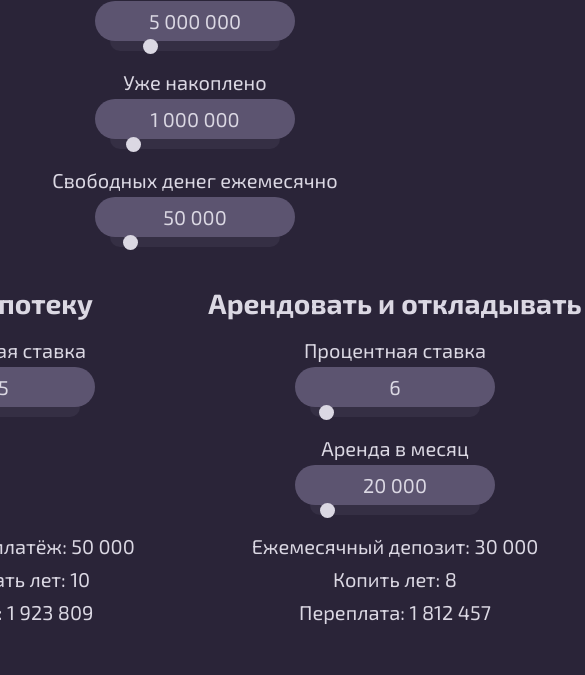
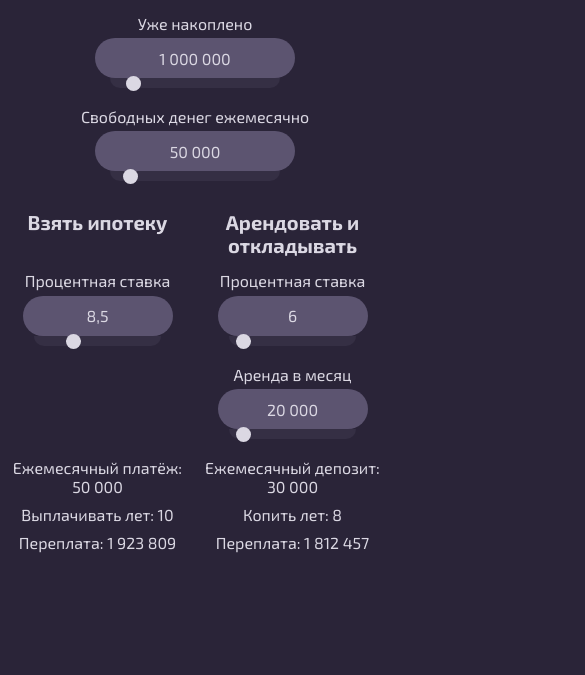
Before and after one commit to GVal98/mortgage-calculator, a website built with webpack: page src/index.html in a window 390 px wide. Shown: the part 169-844 px from the top of the page, 585 px wide, since content can reach past the window. Built offline with nearby package versions, Linux system fonts and the light colour scheme.

Commit message:
feat: adaptive

```diff
--- a/src/index.html
+++ b/src/index.html
@@ -89,6 +89,13 @@
         <div class="calculator__columns">
           <div class="calculator__mortrage">
             <h2 class="heading-2">Взять ипотеку</h2>
+          </div>
+          <div class="calculator__rent">
+            <h2 class="heading-2">Арендовать и откладывать</h2>
+          </div>
+        </div>
+        <div class="calculator__columns">
+          <div class="calculator__mortrage">
             <div class="calculator__input-group">
               <label for="mortrage-interest" class="calculator__input-name">
                 Процентная ставка
@@ -96,7 +103,7 @@
               <input
                 id="mortrage-interest"
                 value="8,5"
-                class="calculator__input"
+                class="calculator__input calculator__input--adaptive"
                 type="text"
                 inputmode="decimal"
                 autocomplete="off"
@@ -104,7 +111,7 @@
               <input
                 id="mortrage-interest-slider"
                 value="8.5"
-                class="calculator__slider"
+                class="calculator__slider calculator__slider--adaptive"
                 type="range"
                 min="0"
                 max="30"
@@ -113,7 +120,6 @@
             </div>
           </div>
           <div class="calculator__rent">
-            <h2 class="heading-2">Арендовать и откладывать</h2>
             <div class="calculator__input-group">
               <label for="deposit-interest" class="calculator__input-name">
                 Процентная ставка
@@ -121,7 +127,7 @@
               <input
                 id="deposit-interest"
                 value="6"
-                class="calculator__input"
+                class="calculator__input calculator__input--adaptive"
                 type="text"
                 inputmode="decimal"
                 autocomplete="off"
@@ -129,7 +135,7 @@
               <input
                 id="deposit-interest-slider"
                 value="6"
-                class="calculator__slider"
+                class="calculator__slider calculator__slider--adaptive"
                 type="range"
                 min="0"
                 max="100"
@@ -143,7 +149,7 @@
               <input
                 id="rent-value"
                 value="20 000"
-                class="calculator__input"
+                class="calculator__input calculator__input--adaptive"
                 type="text"
                 inputmode="decimal"
                 autocomplete="off"
@@ -151,7 +157,7 @@
               <input
                 id="rent-value-slider"
                 value="20000"
-                class="calculator__slider"
+                class="calculator__slider calculator__slider--adaptive"
                 type="range"
                 min="0"
                 max="300000"
@@ -165,20 +171,32 @@
             <p class="calculator__result">
               Ежемесячный платёж: <span id="monthly-payment"></span>
             </p>
+          </div>
+          <div class="calculator__rent">
+            <p class="calculator__result">
+              Ежемесячный депозит: <span id="monthly-savings"></span>
+            </p>
+          </div>
+        </div>
+        <div class="calculator__columns">
+          <div class="calculator__mortrage">
             <p class="calculator__result">
               Выплачивать лет: <span id="mortrage-years"></span>
             </p>
+          </div>
+          <div class="calculator__rent">
+            <p class="calculator__result">
+              Копить лет: <span id="rent-years"></span>
+            </p>
+          </div>
+        </div>
+        <div class="calculator__columns">
+          <div class="calculator__mortrage">
             <p class="calculator__result">
               Переплата: <span id="overpayment-mortrage"></span>
             </p>
           </div>
           <div class="calculator__rent">
-            <p class="calculator__result">
-              Ежемесячный депозит: <span id="monthly-savings"></span>
-            </p>
-            <p class="calculator__result">
-              Копить лет: <span id="rent-years"></span>
-            </p>
             <p class="calculator__result">
               Переплата: <span id="overpayment-rent"></span>
             </p>
--- a/src/sass/abstracts/_mixins.scss
+++ b/src/sass/abstracts/_mixins.scss
@@ -16,3 +16,15 @@
   border: none;
   border-radius: 50%;
 }
+
+@mixin media-md {
+  @media (max-width: 56.25em) {
+    @content;
+  }
+}
+
+@mixin media-sm {
+  @media (max-width: 46.875em) {
+    @content;
+  }
+}
--- a/src/sass/base/_base.scss
+++ b/src/sass/base/_base.scss
@@ -16,6 +16,15 @@ body {
   flex-direction: column;
   align-items: center;
   background-color: $color-4;
+
+  @include media-sm {
+    margin-right: 0.5rem;
+    margin-left: 0.5rem;
+  }
+}
+
+main {
+  width: 100%;
 }
 
 ::selection {
--- a/src/sass/base/_typography.scss
+++ b/src/sass/base/_typography.scss
@@ -1,17 +1,33 @@
 body {
   font-family: 'Exo 2', sans-serif;
-  font-size: 2rem;
+  font-size: 2em;
   color: $color-1;
+
+  @include media-sm {
+    font-size: 1.6rem;
+  }
 }
 
 .heading-1 {
   margin-top: 2rem;
   margin-bottom: 3rem;
   font-size: 4rem;
+  text-align: center;
+
+  @include media-sm {
+    font-size: 3.5rem;
+  }
 }
 
 .heading-2 {
   margin-top: 2rem;
   margin-bottom: 2rem;
   font-size: 2.8rem;
+  text-align: center;
+
+  @include media-sm {
+    margin-top: 1rem;
+    margin-bottom: 1.5rem;
+    font-size: 2rem;
+  }
 }
--- a/src/sass/layout/_calculator.scss
+++ b/src/sass/layout/_calculator.scss
@@ -3,18 +3,29 @@
   justify-content: center;
 }
 
-.calculator__mortrage {
-  display: flex;
-  flex-direction: column;
-  align-items: center;
-  width: 40rem;
-}
-
+.calculator__mortrage,
 .calculator__rent {
   display: flex;
   flex-direction: column;
   align-items: center;
   width: 40rem;
+
+  @include media-md {
+    width: 34rem;
+  }
+
+  @include media-sm {
+    width: 100%;
+    max-width: 34rem;
+  }
+}
+
+.calculator__mortrage {
+  margin-right: 0.5rem;
+}
+
+.calculator__rent {
+  margin-left: 0.5rem;
 }
 
 .calculator__input-group {
@@ -22,6 +33,7 @@
   flex-direction: column;
   align-items: center;
   margin-bottom: 2rem;
+  text-align: center;
 }
 
 .calculator__input-name {
@@ -44,12 +56,19 @@
   }
 }
 
+.calculator__input--adaptive {
+  @include media-sm {
+    width: 15rem;
+  }
+}
+
 .calculator__slider {
   width: 17rem;
   height: 1rem;
   margin-top: 0;
+  background: transparent;
   -webkit-appearance: none;
-  background: transparent;
+  -webkit-tap-highlight-color: transparent;
 
   &::-webkit-slider-thumb {
     @include slider-thumb;
@@ -76,6 +95,13 @@
   }
 }
 
+.calculator__slider--adaptive {
+  @include media-sm {
+    width: 12.75rem;
+  }
+}
+
 .calculator__result {
   padding-bottom: 1rem;
+  text-align: center;
 }
```
